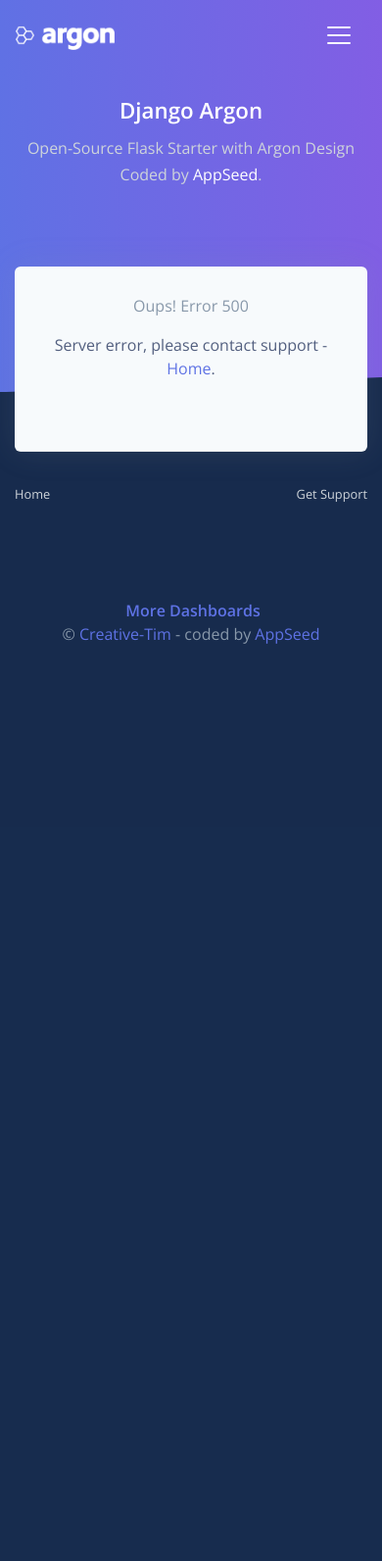
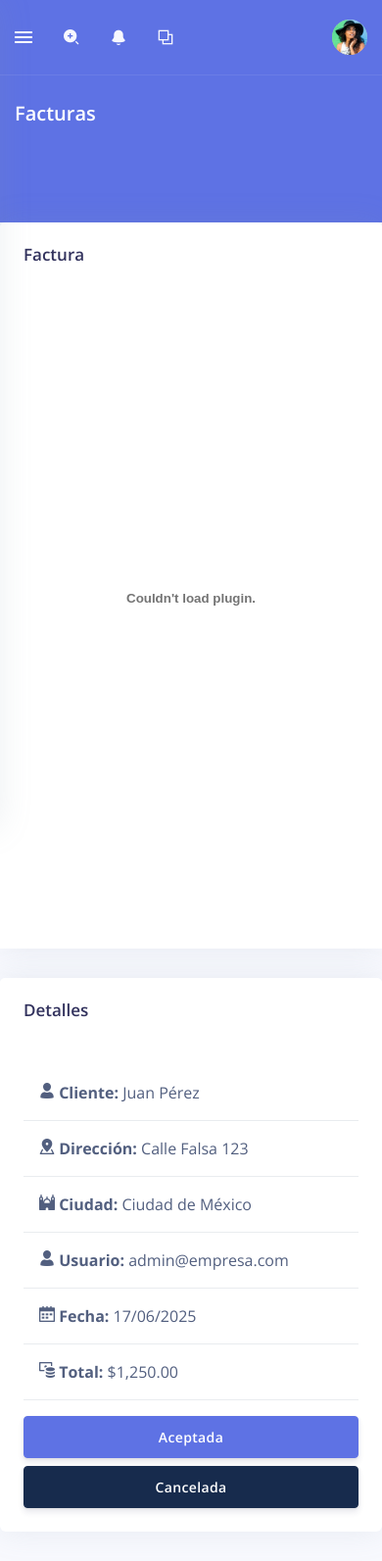
Before and after one commit to Isai1024/Gestor-Facturas, a Django app: page /facturas/detalles/ in a window 390 px wide. Shown: the whole page at 98% size. Before the commit the page ends 657 px from the top, so only its background shows below. Run offline with Django 3.2, Linux system fonts and the light colour scheme; the visitor is signed in with stand-in values (Sample User, id 1); some libraries are stand-ins or nearby versions.

Commit message:
Visualizacion De Pdf

```diff
--- a/apps/home/urls.py
+++ b/apps/home/urls.py
@@ -19,6 +19,9 @@ urlpatterns = [
     #facturas
     path('facturas', views.validar_factura, name='validar_factura'),
 
+    #facturas
+    path('facturas/detalles/', views.detalles_factura, name='detalles_factura'),
+
     # Matches any html file
     re_path(r'^.*\.*', views.pages, name='pages'),
 ]
--- a/apps/home/views.py
+++ b/apps/home/views.py
@@ -80,3 +80,10 @@ def validar_factura(request):
 
     html_template = loader.get_template('home/validarFacturas.html')
     return HttpResponse(html_template.render(context, request))
+
+@login_required(login_url="/login/")
+def detalles_factura(request):
+    context = {'segment': 'Facturas'}
+
+    html_template = loader.get_template('home/visualizacionFactura.html')
+    return HttpResponse(html_template.render(context, request))
--- /dev/null
+++ b/apps/templates/home/visualizacionFactura.html
@@ -0,0 +1,87 @@
+{% extends 'layouts/base.html' %}
+{% load static %}
+
+{% block title %}Facturas{% endblock title %}
+
+{% block content %}
+
+<div class="header bg-primary pb-6">
+    <div class="container-fluid">
+        <div class="header-body">
+            <div class="row align-items-center py-4">
+                <div class="col-lg-6 col-7">
+                    <h6 class="h2 text-white d-inline-block mb-0">Facturas</h6>
+                    <nav aria-label="breadcrumb" class="d-none d-md-inline-block ml-md-4">
+                        <ol class="breadcrumb breadcrumb-links breadcrumb-dark">
+                            <li class="breadcrumb-item"><a href="{% url 'home' %}"><i class="fas fa-home"></i></a></li>
+                            <li class="breadcrumb-item"><a href="{% url 'validar_factura' %}">Validar</a></li>
+                            <li class="breadcrumb-item active" aria-current="page">Visualizar</li>
+                        </ol>
+                    </nav>
+                </div>
+            </div>
+        </div>
+    </div>
+</div>
+<!-- Page content -->
+<div class="row">
+    <div class="col-xl-7">
+        <div class="card">
+            <div class="card-header border-0">
+                <div class="row align-items-center">
+                    <div class="col">
+                        <h3 class="mb-0">Factura</h3>
+                    </div>
+                </div>
+                <div style="width: 100%; height: 80vh;">
+                    <embed src="{% static 'factura.pdf' %}" type="application/pdf" width="100%" height="100%"
+                        style="border: none;" />
+                </div>
+
+            </div>
+        </div>
+    </div>
+    <div class="col-xl-4">
+        <div class="card">
+            <div class="card-header border-0">
+                <div class="row align-items-center">
+                    <div class="col">
+                        <h3 class="mb-0">Detalles</h3>
+                    </div>
+                </div>
+            </div>
+            <div class="card-body">
+                <ul class="list-group list-group-flush">
+                    <li class="list-group-item">
+                        <i class="ni ni-single-02" ></i><strong> Cliente:</strong> Juan Pérez
+                    </li>
+                    <li class="list-group-item">
+                        <i class="ni ni-square-pin" ></i><strong> Dirección:</strong> Calle Falsa 123
+                    </li>
+                    <li class="list-group-item">
+                        <i class="ni ni-istanbul" ></i><strong> Ciudad:</strong> Ciudad de México
+                    </li>
+                    <li class="list-group-item">
+                        <i class="ni ni-single-02" ></i><strong> Usuario:</strong> admin@empresa.com
+                    </li>
+                    <li class="list-group-item">
+                        <i class="ni ni-calendar-grid-58" ></i><strong> Fecha:</strong> 17/06/2025
+                    </li>
+                    <li class="list-group-item">
+                        <i class="ni ni-money-coins" ></i><strong> Total:</strong> $1,250.00
+                    </li>
+                </ul>
+
+                <div class="mt-3">
+                    <button type="button" class="btn btn-primary btn-block mb-2">Aceptada</button>
+                    <button type="button" class="btn btn-default btn-block">Cancelada</button>
+                </div>
+            </div>
+        </div>
+    </div>
+
+
+    {% endblock content %}
+
+    <!-- Specific JS goes HERE -->
+    {% block javascripts %}{% endblock javascripts %}
```
Also changed, not shown: apps/templates/home/validarFacturas.html (+6 -32 lines), 1 other file.
